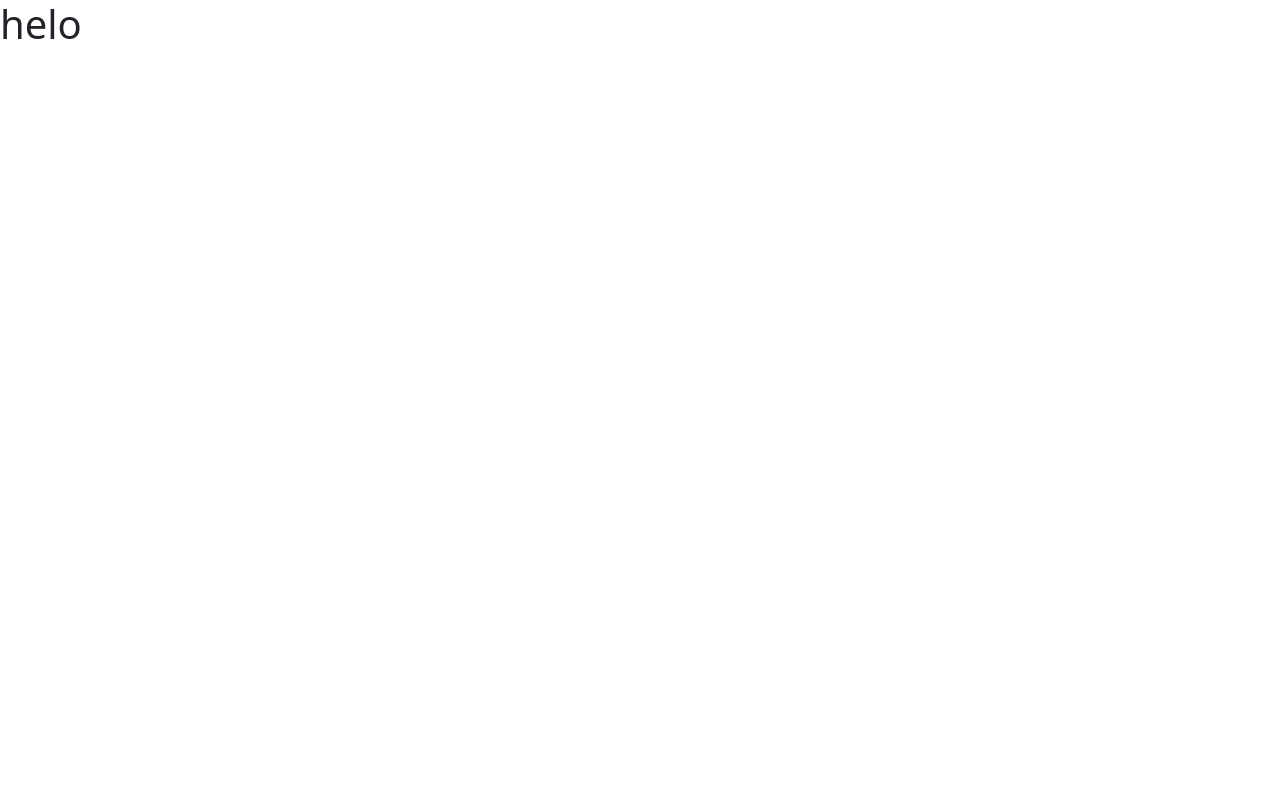
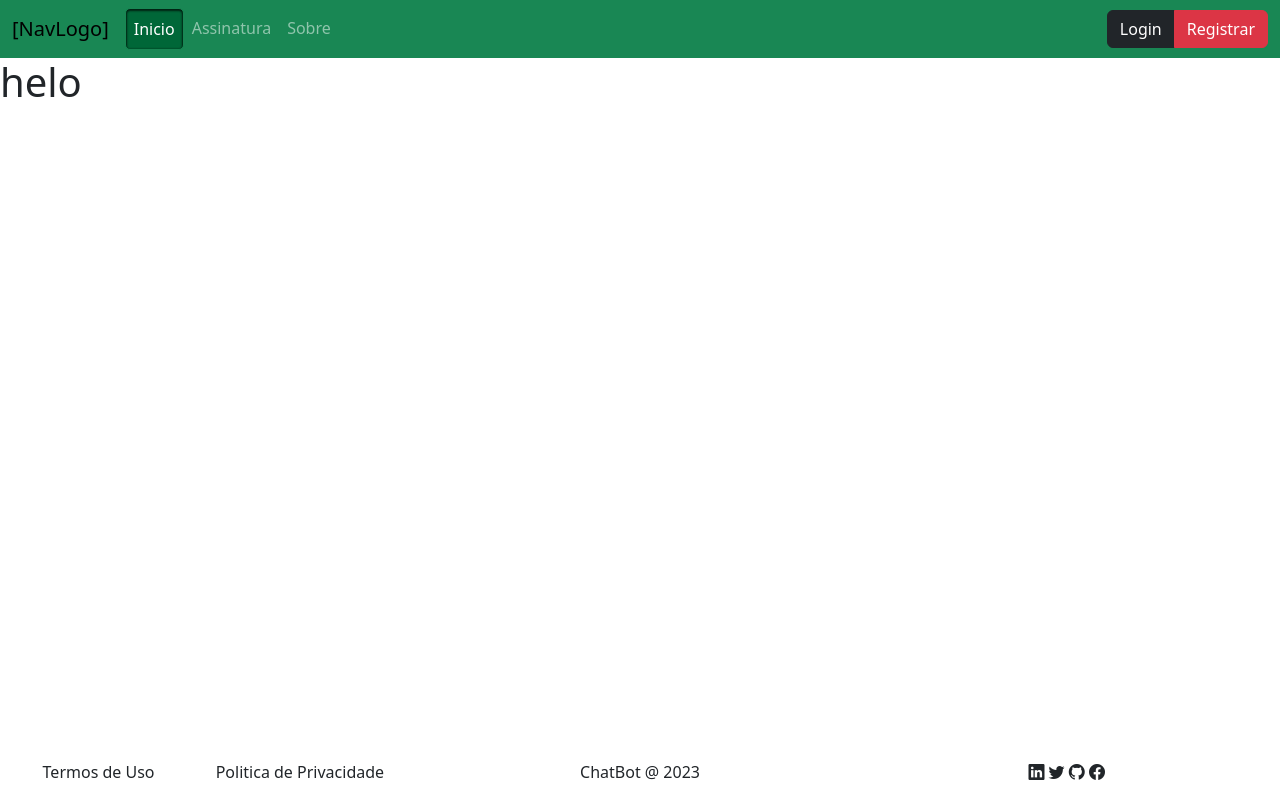
Before and after one commit to joaovitorevora/Resilia-PG2, a plain HTML site: page index.html in a window 1280 px wide. Drawn offline with nearby package versions, Linux system fonts and the light colour scheme.

Commit message:
Created Header and Footer in Index.html
Add Header Navbar
Add Footer page

```diff
--- a/assets/css/style.css
+++ b/assets/css/style.css
@@ -0,0 +1,18 @@
+/* ======Header======= */
+@import url("https://cdn.jsdelivr.net/npm/bootstrap-icons@1.10.3/font/bootstrap-icons.css");
+.nav-link {
+	color: rgba(255, 255, 255, 0.512);
+	border-radius: 5px;
+}
+.nav-link:hover {
+	color: rgb(255, 255, 255);
+	background-color: rgb(0, 0, 0);
+}
+
+.active {
+	color: rgb(255 255 255) !important;
+	background-color: rgb(0 103 56);
+	border-radius: 5px;
+	box-shadow: inset 0px 1px 2px 1px rgb(0 33 18);
+	border: solid 1px #198754;
+}
--- a/index.html
+++ b/index.html
@@ -11,10 +11,63 @@
 
   <!-- bootstrap css -->
   <link href="https://cdn.jsdelivr.net/npm/bootstrap@5.3.0-alpha1/dist/css/bootstrap.min.css" rel="stylesheet" integrity="sha384-GLhlTQ8iRABdZLl6O3oVMWSktQOp6b7In1Zl3/Jr59b6EGGoI1aFkw7cmDA6j6gD" crossorigin="anonymous">
+
+  <!-- main stylesheet -->
+  <link rel="stylesheet" href="./assets/css/style.css">
 </head>
 <body>
+<header>
+<nav class="navbar navbar-expand-lg bg-success">
+  <div class="container-fluid ">
+    <a class="navbar-brand" href="#">[NavLogo]</a>
+    <button class="navbar-toggler" type="button" data-bs-toggle="collapse" data-bs-target="#navbarText" aria-controls="navbarText" aria-expanded="false" aria-label="Abrir Menu">
+      <span class="navbar-toggler-icon"></span>
+    </button>
+    <div class="collapse navbar-collapse" id="navbarText">
+      <ul class="navbar-nav me-auto mb-2 mb-lg-0">
+        <li class="nav-item">
+          <a class="nav-link active" aria-current="page" href="#">Inicio</a>
+        </li>
+        <li class="nav-item">
+          <a class="nav-link" href="#">Assinatura</a>
+        </li>
+        <li class="nav-item">
+          <a class="nav-link" href="#">Sobre</a>
+        </li>
+      </ul>
+    <div class="btn-group" role="group" aria-label="Autentcation buttons">
+  <button type="button" class="btn btn-dark">Login</button>
+  <button type="button" class="btn btn-danger">Registrar</button>
+</div>
+    </div>
+  </div>
+</nav>
+</header>
+
 <h1>helo</h1>
 
+
+<footer>
+  <div class="container-fluid text-center fixed-bottom">
+    <div class="row ">
+      <div class="col text-center d-flex justify-content-around">
+        <span>Termos de Uso</span>
+        <span>Politica de Privacidade</span>
+        </div>
+
+        <div class="col">
+        <p>ChatBot @ 2023</p>
+        </div>
+
+        <div class="col">
+          <i class="bi bi-linkedin"></i>
+          <i class="bi bi-twitter"></i>
+          <i class="bi bi-github"></i>
+          <i class="bi bi-facebook"></i></div>
+      </div>
+    </div>
+  </div>
+</footer>
   <!-- bootstrap js -->
   <script src="https://cdn.jsdelivr.net/npm/bootstrap@5.3.0-alpha1/dist/js/bootstrap.bundle.min.js" integrity="sha384-w76AqPfDkMBDXo30jS1Sgez6pr3x5MlQ1ZAGC+nuZB+EYdgRZgiwxhTBTkF7CXvN" crossorigin="anonymous"></script>
 </body>
```
